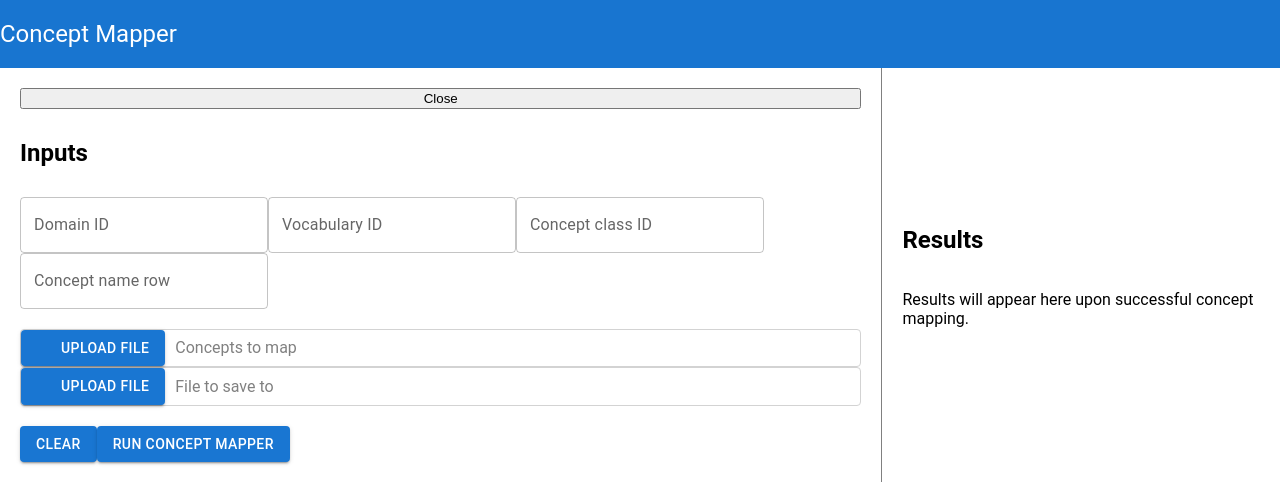
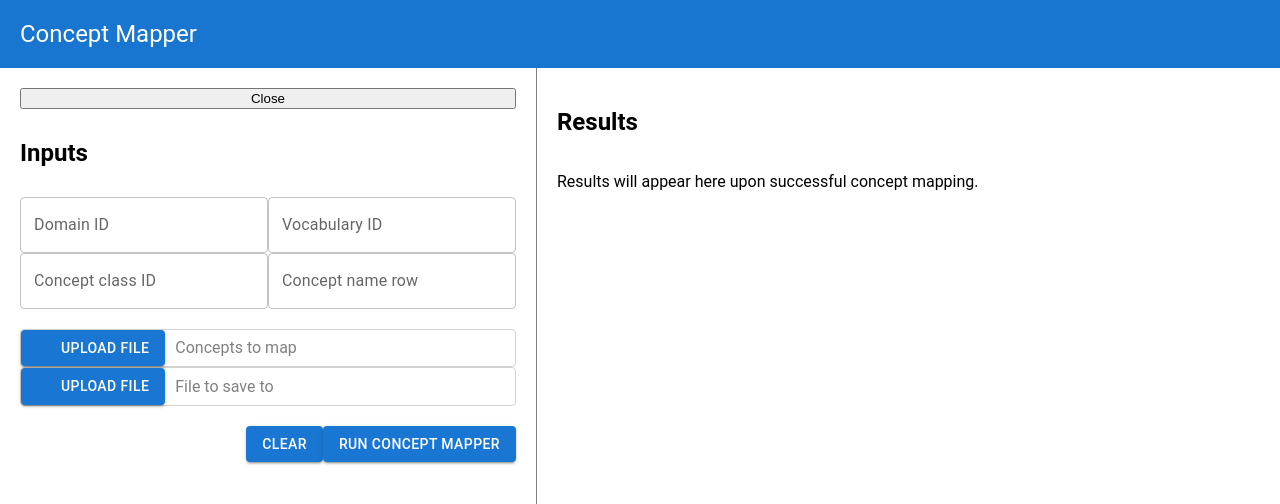
Before and after one commit to SefaSoylu/Conceptmap-web, a React (Create React App) app in the folder concept-map-web/: page / in a window 1280 px wide. Shown: the top 504 px of the page. Built offline with nearby package versions, Linux system fonts and the light colour scheme; some icons are missing.

Commit message:
Update styling closer to UI layout mockup

```diff
--- a/concept-map-web/src/App.css
+++ b/concept-map-web/src/App.css
@@ -1,7 +1,11 @@
 .App {
+  display: flex;
+  flex-direction: column;
+  height: 100vh;
   text-align: center;
 }
-html, body {
+html,
+body {
   margin: 0;
   padding: 0;
   height: 100%;
--- a/concept-map-web/src/components/NavigationBar/NavigationBar.module.scss
+++ b/concept-map-web/src/components/NavigationBar/NavigationBar.module.scss
@@ -2,9 +2,9 @@ $primary-colour: #1875d0;
 
 .nav {
   display: flex;
-  flex-grow: 1;
   align-items: center;
   justify-content: space-between;
+  padding: 0 0 0 20px;
 
   background-color: $primary-colour;
   color: white;
--- a/concept-map-web/src/pages/ConceptMapperPage/ConceptMapperPage.js
+++ b/concept-map-web/src/pages/ConceptMapperPage/ConceptMapperPage.js
@@ -33,7 +33,7 @@ const ConceptMapperPage = () => {
           <>
             <h2>Inputs</h2>
             <form className={styles.inputs__form}>
-              <div>
+              <div className={styles.inputs__text_inputs}>
                 <TextField
                   id="outlined-basic"
                   label="Domain ID"
@@ -96,7 +96,7 @@ const ConceptMapperPage = () => {
                   </span>
                 </div>
               </div>
-              <div>
+              <div className={styles.inputs__end_buttons}>
                 <Button variant="contained">Clear</Button>
                 <Button variant="contained">Run Concept Mapper</Button>
               </div>
--- a/concept-map-web/src/pages/ConceptMapperPage/ConceptMapperPage.module.scss
+++ b/concept-map-web/src/pages/ConceptMapperPage/ConceptMapperPage.module.scss
@@ -1,7 +1,6 @@
 .wrapper {
   display: flex;
-  flex-grow: 1;
-  align-items: center;
+  flex: 1;
 }
 
 .inputs {
@@ -25,6 +24,16 @@
     display: flex;
     flex-direction: column;
     gap: 20px;
+  }
+
+  &__text_inputs {
+    display: grid;
+    grid-template-columns: repeat(2, 1fr);
+  }
+
+  &__end_buttons {
+    display: flex;
+    justify-content: end;
   }
 }
 
```
